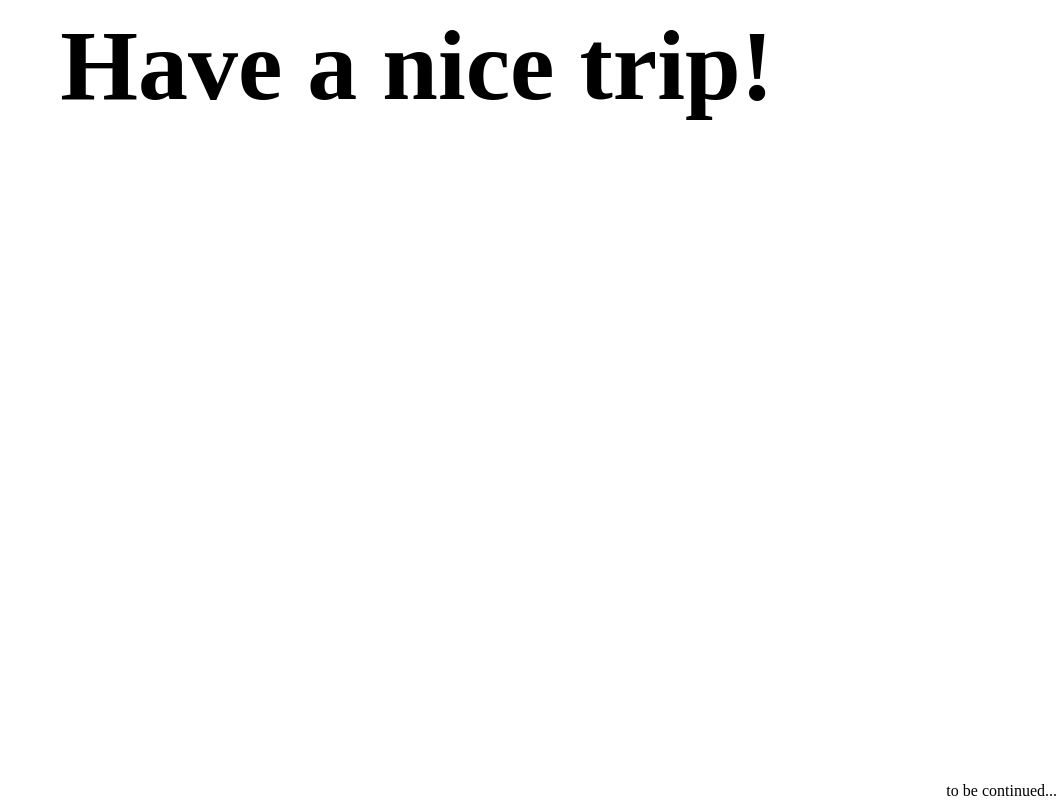
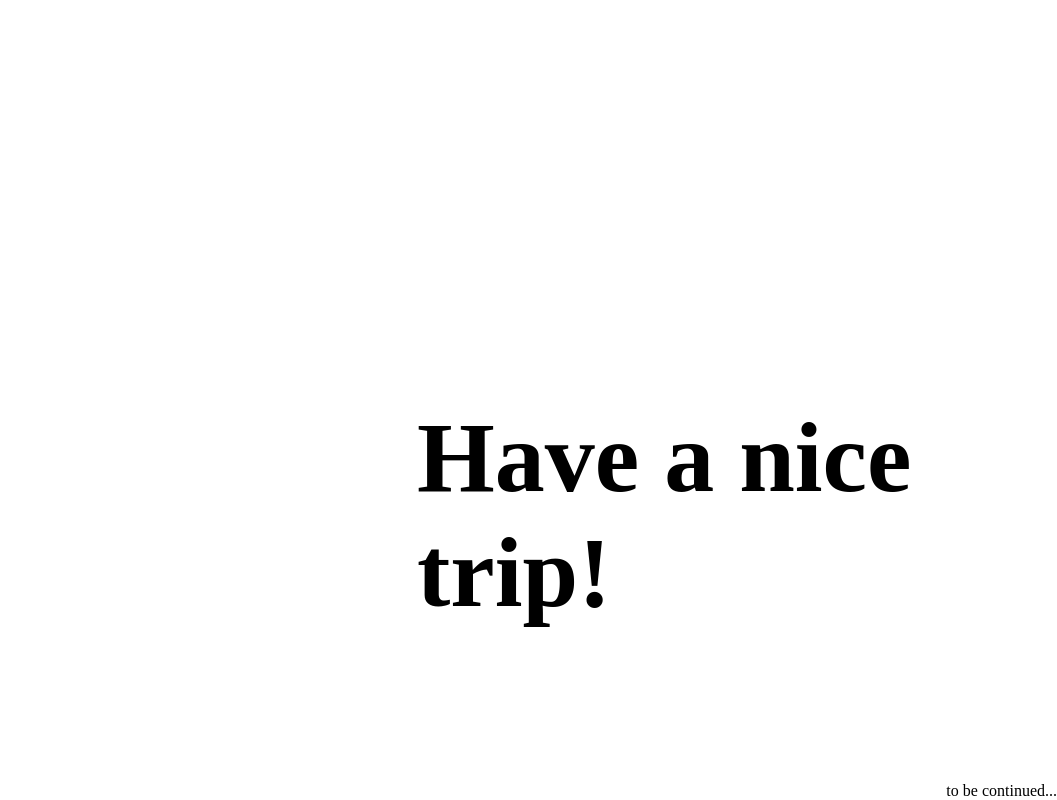
Before and after one commit to thisisly/thisisly.github.io, a plain HTML site: page index.html in a window 1280 px wide. Shown: the whole page, without its empty margins (223-1280 px from the left). Drawn offline with Linux system fonts and the light colour scheme.

Commit message:
Update index.html

```diff
--- a/index.html
+++ b/index.html
@@ -1,2 +1,2 @@
-<div style="text-align: center;vertical-align:middle; font-weight: bold; font-size: 100px;">Have a nice trip!</div>
+<div style="position:fixed; top: 50%; left:50%; font-weight: bold; font-size: 100px;">Have a nice trip!</div>
 <div style="position:fixed; bottom:0; right:0;">to be continued...</div>
```
